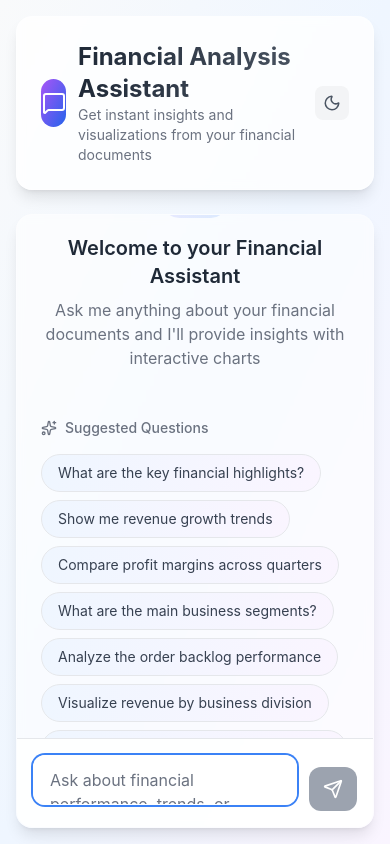
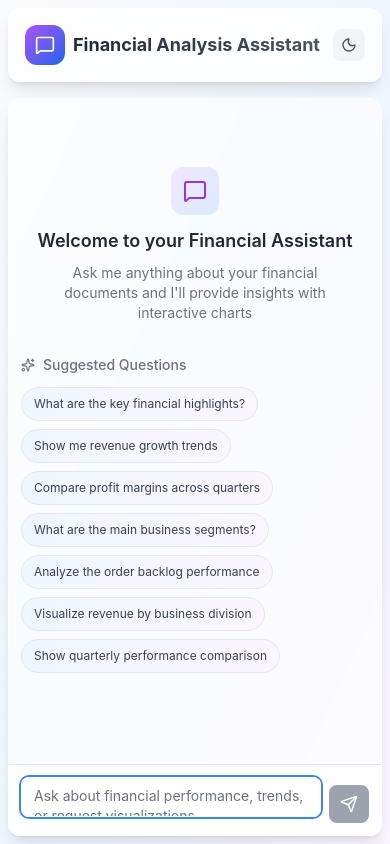
Before and after one commit to dhruveel10/frontend, a React (Create React App) app: page / in a window 390 px wide. Built offline with nearby package versions, Linux system fonts and the light colour scheme.

Commit message:
connected frontend with render api

```diff
--- a/src/App.js
+++ b/src/App.js
@@ -1,8 +1,8 @@
 import React, { useState, useRef, useEffect } from 'react';
-import { Send, MessageSquare, FileText, Loader2, Sparkles, User, Bot, BarChart3, PieChart, TrendingUp, Moon, Sun } from 'lucide-react';
+import { Send, MessageSquare, FileText, Loader2, Sparkles, User, Bot, BarChart3, PieChart, TrendingUp, Moon, Sun, X } from 'lucide-react';
 import { BarChart, Bar, XAxis, YAxis, CartesianGrid, Tooltip, ResponsiveContainer, PieChart as RechartsPieChart, Cell, LineChart, Line, Pie } from 'recharts';
 
-const API_BASE = 'http://localhost:3001/api';
+const API_BASE = 'https://financial-analysis-assistant.onrender.com/api';
 
 const CHART_COLORS = ['#3B82F6', '#8B5CF6', '#10B981', '#F59E0B', '#EF4444', '#6366F1', '#EC4899', '#14B8A6'];
 
@@ -21,7 +21,7 @@ const parseMarkdownText = (text, isDark) => {
     if (line.trim().startsWith('**') && line.trim().endsWith('**')) {
       const headerText = line.trim().slice(2, -2);
       elements.push(
-        <h3 key={`header-${index}`} className={`font-bold text-lg mt-4 mb-2 first:mt-0 ${
+        <h3 key={`header-${index}`} className={`font-bold text-base sm:text-lg mt-4 mb-2 first:mt-0 ${
           isDark ? 'text-white' : 'text-gray-900'
         }`}>
           {headerText}
@@ -34,11 +34,11 @@ const parseMarkdownText = (text, isDark) => {
       const bulletText = line.trim().slice(2);
       const parsedBullet = parseBoldText(bulletText, isDark);
       elements.push(
-        <div key={`bullet-${index}`} className="flex items-start gap-2 mb-1 ml-4">
-          <span className={`font-bold mt-1 ${
+        <div key={`bullet-${index}`} className="flex items-start gap-2 mb-1 ml-2 sm:ml-4">
+          <span className={`font-bold mt-1 text-sm ${
             isDark ? 'text-blue-400' : 'text-blue-600'
           }`}>•</span>
-          <span className={`leading-relaxed ${
+          <span className={`leading-relaxed text-sm sm:text-base ${
             isDark ? 'text-gray-200' : 'text-gray-700'
           }`}>{parsedBullet}</span>
         </div>
@@ -49,7 +49,7 @@ const parseMarkdownText = (text, isDark) => {
     const parsedLine = parseBoldText(line, isDark);
     if (parsedLine) {
       elements.push(
-        <p key={`line-${index}`} className={`mb-2 leading-relaxed ${
+        <p key={`line-${index}`} className={`mb-2 leading-relaxed text-sm sm:text-base ${
           isDark ? 'text-gray-200' : 'text-gray-700'
         }`}>
           {parsedLine}
@@ -95,22 +95,28 @@ const ChartComponent = ({ chart, isDark }) => {
   const tooltipBorder = isDark ? '#374151' : '#D1D5DB';
 
   const renderChart = () => {
+    const chartHeight = window.innerWidth < 768 ? 250 : 300;
+    const margin = window.innerWidth < 768
+      ? { top: 10, right: 10, left: 10, bottom: 40 }
+      : { top: 20, right: 30, left: 20, bottom: 5 };
+
     switch (chart.type) {
       case 'bar':
         return (
-          <ResponsiveContainer width="100%" height={300}>
-            <BarChart data={chart.data} margin={{ top: 20, right: 30, left: 20, bottom: 5 }}>
+          <ResponsiveContainer width="100%" height={chartHeight}>
+            <BarChart data={chart.data} margin={margin}>
               <CartesianGrid strokeDasharray="3 3" stroke={gridColor} />
               <XAxis
                 dataKey="label"
-                tick={{ fontSize: 12, fill: textColor }}
+                tick={{ fontSize: window.innerWidth < 768 ? 10 : 12, fill: textColor }}
                 stroke={textColor}
-                angle={-45}
+                angle={window.innerWidth < 768 ? -45 : -30}
                 textAnchor="end"
-                height={80}
+                height={window.innerWidth < 768 ? 60 : 80}
+                interval={0}
               />
               <YAxis
-                tick={{ fontSize: 12, fill: textColor }}
+                tick={{ fontSize: window.innerWidth < 768 ? 10 : 12, fill: textColor }}
                 stroke={textColor}
               />
               <Tooltip
@@ -120,7 +126,8 @@ const ChartComponent = ({ chart, isDark }) => {
                   backgroundColor: tooltipBg,
                   border: `1px solid ${tooltipBorder}`,
                   borderRadius: '8px',
-                  color: isDark ? '#F9FAFB' : '#374151'
+                  color: isDark ? '#F9FAFB' : '#374151',
+                  fontSize: window.innerWidth < 768 ? '12px' : '14px'
                 }}
               />
               <Bar
@@ -137,16 +144,17 @@ const ChartComponent = ({ chart, isDark }) => {
         );
 
       case 'pie':
+        const outerRadius = window.innerWidth < 768 ? 60 : 80;
         return (
-          <ResponsiveContainer width="100%" height={300}>
+          <ResponsiveContainer width="100%" height={chartHeight}>
             <RechartsPieChart>
               <Pie
                 data={chart.data}
                 cx="50%"
                 cy="50%"
                 labelLine={false}
-                label={({ label, percent }) => `${label}: ${(percent * 100).toFixed(0)}%`}
-                outerRadius={80}
+                label={window.innerWidth < 768 ? false : ({ label, percent }) => `${label}: ${(percent * 100).toFixed(0)}%`}
+                outerRadius={outerRadius}
                 fill="#8884d8"
                 dataKey="value"
               >
@@ -160,7 +168,8 @@ const ChartComponent = ({ chart, isDark }) => {
                   backgroundColor: tooltipBg,
                   border: `1px solid ${tooltipBorder}`,
                   borderRadius: '8px',
-                  color: isDark ? '#F9FAFB' : '#374151'
+                  color: isDark ? '#F9FAFB' : '#374151',
+                  fontSize: window.innerWidth < 768 ? '12px' : '14px'
                 }}
               />
             </RechartsPieChart>
@@ -169,16 +178,16 @@ const ChartComponent = ({ chart, isDark }) => {
 
       case 'line':
         return (
-          <ResponsiveContainer width="100%" height={300}>
-            <LineChart data={chart.data} margin={{ top: 20, right: 30, left: 20, bottom: 5 }}>
+          <ResponsiveContainer width="100%" height={chartHeight}>
+            <LineChart data={chart.data} margin={margin}>
               <CartesianGrid strokeDasharray="3 3" stroke={gridColor} />
               <XAxis
                 dataKey="label"
-                tick={{ fontSize: 12, fill: textColor }}
+                tick={{ fontSize: window.innerWidth < 768 ? 10 : 12, fill: textColor }}
                 stroke={textColor}
               />
               <YAxis
-                tick={{ fontSize: 12, fill: textColor }}
+                tick={{ fontSize: window.innerWidth < 768 ? 10 : 12, fill: textColor }}
                 stroke={textColor}
               />
               <Tooltip
@@ -188,16 +197,17 @@ const ChartComponent = ({ chart, isDark }) => {
                   backgroundColor: tooltipBg,
                   border: `1px solid ${tooltipBorder}`,
                   borderRadius: '8px',
-                  color: isDark ? '#F9FAFB' : '#374151'
+                  color: isDark ? '#F9FAFB' : '#374151',
+                  fontSize: window.innerWidth < 768 ? '12px' : '14px'
                 }}
               />
               <Line
                 type="monotone"
                 dataKey="value"
                 stroke="#3B82F6"
-                strokeWidth={3}
-                dot={{ fill: '#3B82F6', strokeWidth: 2, r: 4 }}
-                activeDot={{ r: 6, stroke: '#3B82F6', strokeWidth: 2 }}
+                strokeWidth={window.innerWidth < 768 ? 2 : 3}
+                dot={{ fill: '#3B82F6', strokeWidth: 2, r: window.innerWidth < 768 ? 3 : 4 }}
+                activeDot={{ r: window.innerWidth < 768 ? 4 : 6, stroke: '#3B82F6', strokeWidth: 2 }}
               />
             </LineChart>
           </ResponsiveContainer>
@@ -205,7 +215,7 @@ const ChartComponent = ({ chart, isDark }) => {
 
       default:
         return (
-          <div className={`text-center py-8 ${
+          <div className={`text-center py-8 text-sm ${
             isDark ? 'text-gray-400' : 'text-gray-500'
           }`}>
             Unsupported chart type: {chart.type}
@@ -216,27 +226,28 @@ const ChartComponent = ({ chart, isDark }) => {
 
   const getChartIcon = () => {
     const iconClass = isDark ? 'text-blue-400' : 'text-blue-600';
+    const iconSize = window.innerWidth < 768 ? 14 : 16;
     switch (chart.type) {
       case 'bar':
-        return <BarChart3 size={16} className={iconClass} />;
+        return <BarChart3 size={iconSize} className={iconClass} />;
       case 'pie':
-        return <PieChart size={16} className={`${isDark ? 'text-purple-400' : 'text-purple-600'}`} />;
+        return <PieChart size={iconSize} className={`${isDark ? 'text-purple-400' : 'text-purple-600'}`} />;
       case 'line':
-        return <TrendingUp size={16} className={`${isDark ? 'text-green-400' : 'text-green-600'}`} />;
+        return <TrendingUp size={iconSize} className={`${isDark ? 'text-green-400' : 'text-green-600'}`} />;
       default:
-        return <BarChart3 size={16} className={iconClass} />;
+        return <BarChart3 size={iconSize} className={iconClass} />;
     }
   };
 
   return (
-    <div className={`mt-4 p-4 rounded-lg border ${
+    <div className={`mt-4 p-3 sm:p-4 rounded-lg border ${
       isDark
         ? 'bg-gray-800 border-gray-600'
         : 'bg-gray-50 border-gray-200'
     }`}>
       <div className="flex items-center gap-2 mb-3">
         {getChartIcon()}
-        <h4 className={`font-medium ${
+        <h4 className={`font-medium text-sm sm:text-base ${
           isDark ? 'text-gray-200' : 'text-gray-700'
         }`}>
           {chart.title || `${chart.type.charAt(0).toUpperCase() + chart.type.slice(1)} Chart`}
@@ -247,29 +258,32 @@ const ChartComponent = ({ chart, isDark }) => {
       <div className={`mt-3 text-xs ${
         isDark ? 'text-gray-400' : 'text-gray-500'
       }`}>
-        <span>Data points: {chart.data.length}</span>
-        {chart.data.length > 0 && (
-          <span className="ml-4">
-            Total: {chart.data.reduce((sum, item) => sum + (item.value || 0), 0).toLocaleString()}
-          </span>
-        )}
+        <div className="flex flex-wrap gap-x-4 gap-y-1">
+          <span>Data points: {chart.data.length}</span>
+          {chart.data.length > 0 && (
+            <span>
+              Total: {chart.data.reduce((sum, item) => sum + (item.value || 0), 0).toLocaleString()}
+            </span>
+          )}
+        </div>
       </div>
     </div>
   );
 };
 
 const ChatMessage = ({ message, isUser, sources, chart, isDark }) => (
-  <div className={`flex mb-6 ${isUser ? 'justify-end' : 'justify-start'}`}>
-    <div className={`flex max-w-[85%] ${isUser ? 'flex-row-reverse' : 'flex-row'} items-start gap-3`}>
-      <div className={`flex-shrink-0 w-8 h-8 rounded-full flex items-center justify-center ${
+  <div className={`flex mb-4 sm:mb-6 ${isUser ? 'justify-end' : 'justify-start'}`}>
+    <div className={`flex max-w-[95%] sm:max-w-[85%] ${isUser ? 'flex-row-reverse' : 'flex-row'} items-start gap-2 sm:gap-3`}>
+      <div className={`flex-shrink-0 w-7 h-7 sm:w-8 sm:h-8 rounded-full flex items-center justify-center ${
         isUser
           ? 'bg-blue-600 text-white'
           : 'bg-gradient-to-br from-purple-500 to-blue-600 text-white'
       }`}>
-        {isUser ? <User size={16} /> : <Bot size={16} />}
+        {isUser ? <User size={14} className="sm:hidden" /> : <Bot size={14} className="sm:hidden" />}
+        {isUser ? <User size={16} className="hidden sm:block" /> : <Bot size={16} className="hidden sm:block" />}
       </div>
 
-      <div className={`rounded-2xl px-4 py-3 shadow-sm ${
+      <div className={`rounded-2xl px-3 py-2 sm:px-4 sm:py-3 shadow-sm ${
         isUser
           ? 'bg-blue-600 text-white rounded-br-md'
           : isDark
@@ -278,7 +292,7 @@ const ChatMessage = ({ message, isUser, sources, chart, isDark }) => (
       }`}>
         <div className="leading-relaxed">
           {isUser ? (
-            <div className="whitespace-pre-wrap">{message}</div>
+            <div className="whitespace-pre-wrap text-sm sm:text-base">{message}</div>
           ) : (
             <div>{parseMarkdownText(message, isDark)}</div>
           )}
@@ -292,7 +306,8 @@ const ChatMessage = ({ message, isUser, sources, chart, isDark }) => (
               ? 'border-gray-600 text-gray-400'
               : 'border-gray-200 text-gray-500'
           }`}>
-            <FileText size={12} />
+            <FileText size={10} className="sm:hidden" />
+            <FileText size={12} className="hidden sm:block" />
             <span>Sources: {sources.map(s => s.source.substring(0, 8)).join(', ')}</span>
           </div>
         )}
@@ -313,11 +328,12 @@ const SuggestedQuestions = ({ onQuestionClick, isDark }) => {
   ];
 
   return (
-    <div className="mb-8">
-      <h3 className={`text-sm font-medium mb-4 flex items-center gap-2 ${
+    <div className="mb-6 sm:mb-8">
+      <h3 className={`text-sm font-medium mb-3 sm:mb-4 flex items-center gap-2 ${
         isDark ? 'text-gray-300' : 'text-gray-500'
       }`}>
-        <Sparkles size={16} />
+        <Sparkles size={14} className="sm:hidden" />
+        <Sparkles size={16} className="hidden sm:block" />
         Suggested Questions
       </h3>
       <div className="flex flex-wrap gap-2">
@@ -325,7 +341,7 @@ const SuggestedQuestions = ({ onQuestionClick, isDark }) => {
           <button
             key={index}
             onClick={() => onQuestionClick(question)}
-            className={`px-4 py-2 text-sm border rounded-full transition-all duration-200 hover:shadow-md hover:scale-105 ${
+            className={`px-3 py-2 text-xs sm:text-sm border rounded-full transition-all duration-200 hover:shadow-md active:scale-95 ${
               isDark
                 ? 'bg-gray-800 hover:bg-gray-700 text-gray-200 border-gray-600 hover:border-blue-500'
                 : 'bg-gradient-to-r from-blue-50 to-purple-50 hover:from-blue-100 hover:to-purple-100 text-gray-700 border-gray-200 hover:border-blue-300'
@@ -341,13 +357,13 @@ const SuggestedQuestions = ({ onQuestionClick, isDark }) => {
 
 const LoadingDots = ({ isDark }) => (
   <div className="flex gap-1">
-    <div className={`w-2 h-2 rounded-full animate-bounce ${
+    <div className={`w-1.5 h-1.5 sm:w-2 sm:h-2 rounded-full animate-bounce ${
       isDark ? 'bg-gray-400' : 'bg-gray-400'
     }`}></div>
-    <div className={`w-2 h-2 rounded-full animate-bounce ${
+    <div className={`w-1.5 h-1.5 sm:w-2 sm:h-2 rounded-full animate-bounce ${
       isDark ? 'bg-gray-400' : 'bg-gray-400'
     }`} style={{ animationDelay: '0.1s' }}></div>
-    <div className={`w-2 h-2 rounded-full animate-bounce ${
+    <div className={`w-1.5 h-1.5 sm:w-2 sm:h-2 rounded-full animate-bounce ${
       isDark ? 'bg-gray-400' : 'bg-gray-400'
     }`} style={{ animationDelay: '0.2s' }}></div>
   </div>
@@ -363,7 +379,8 @@ const ThemeToggle = ({ isDark, onToggle }) => (
     }`}
     title={isDark ? 'Switch to light mode' : 'Switch to dark mode'}
   >
-    {isDark ? <Sun size={18} /> : <Moon size={18} />}
+    {isDark ? <Sun size={16} className="sm:hidden" /> : <Moon size={16} className="sm:hidden" />}
+    {isDark ? <Sun size={18} className="hidden sm:block" /> : <Moon size={18} className="hidden sm:block" />}
   </button>
 );
 
@@ -451,71 +468,76 @@ export default function FinancialChatbot() {
         ? 'bg-gray-900'
         : 'bg-gradient-to-br from-gray-50 via-blue-50 to-purple-50'
     }`}>
-      <div className="max-w-5xl mx-auto p-4 h-screen flex flex-col">
-        <div className={`backdrop-blur-sm rounded-2xl shadow-lg border p-6 mb-6 transition-colors duration-300 ${
+      <div className="max-w-5xl mx-auto p-2 sm:p-4 h-screen flex flex-col">
+        <div className={`backdrop-blur-sm rounded-xl sm:rounded-2xl shadow-lg border p-4 sm:p-6 mb-4 sm:mb-6 transition-colors duration-300 ${
           isDark
             ? 'bg-gray-800 border-gray-700'
             : 'bg-white/80 border-white/20'
         }`}>
           <div className="flex items-center justify-between">
-            <div className="flex items-center gap-3">
-              <div className="w-12 h-12 bg-gradient-to-br from-purple-500 to-blue-600 rounded-2xl flex items-center justify-center">
-                <MessageSquare size={24} className="text-white" />
+            <div className="flex items-center gap-2 sm:gap-3 min-w-0 flex-1">
+              <div className="w-10 h-10 sm:w-12 sm:h-12 bg-gradient-to-br from-purple-500 to-blue-600 rounded-xl sm:rounded-2xl flex items-center justify-center flex-shrink-0">
+                <MessageSquare size={20} className="text-white sm:hidden" />
+                <MessageSquare size={24} className="text-white hidden sm:block" />
               </div>
-              <div>
-                <h1 className={`text-2xl font-bold bg-gradient-to-r bg-clip-text text-transparent ${
+              <div className="min-w-0 flex-1">
+                <h1 className={`text-lg sm:text-2xl font-bold bg-gradient-to-r bg-clip-text text-transparent truncate ${
                   isDark
                     ? 'from-gray-100 to-gray-300'
                     : 'from-gray-800 to-gray-600'
                 }`}>
                   Financial Analysis Assistant
                 </h1>
-                <p className={`text-sm ${
+                <p className={`text-xs sm:text-sm hidden sm:block ${
                   isDark ? 'text-gray-300' : 'text-gray-500'
                 }`}>Get instant insights and visualizations from your financial documents</p>
               </div>
             </div>
 
-            <div className="flex items-center gap-3">
+            <div className="flex items-center gap-2 sm:gap-3 flex-shrink-0">
               <ThemeToggle isDark={isDark} onToggle={() => setIsDark(!isDark)} />
               {messages.length > 0 && (
                 <button
                   onClick={clearChat}
-                  className={`px-4 py-2 text-sm rounded-lg transition-colors ${
+                  className={`p-2 sm:px-4 sm:py-2 text-xs sm:text-sm rounded-lg transition-colors flex items-center gap-1 sm:gap-2 ${
                     isDark
                       ? 'text-gray-300 hover:text-gray-100 hover:bg-gray-700'
                       : 'text-gray-600 hover:text-gray-800 hover:bg-gray-100'
                   }`}
                 >
-                  Clear Chat
+                  <X size={14} className="sm:hidden" />
+                  <span className="hidden sm:inline">Clear Chat</span>
                 </button>
               )}
             </div>
           </div>
         </div>
 
-        <div className={`flex-1 backdrop-blur-sm rounded-2xl shadow-lg border flex flex-col overflow-hidden transition-colors duration-300 ${
+        <div className={`flex-1 backdrop-blur-sm rounded-xl sm:rounded-2xl shadow-lg border flex flex-col overflow-hidden transition-colors duration-300 ${
           isDark
             ? 'bg-gray-800 border-gray-700'
             : 'bg-white/60 border-white/20'
         }`}>
-          <div className="flex-1 overflow-y-auto p-6" style={{ scrollbarWidth: 'thin' }}>
+          <div className="flex-1 overflow-y-auto p-3 sm:p-6" style={{ scrollbarWidth: 'thin' }}>
             {messages.length === 0 ? (
               <div className="h-full flex flex-col justify-center">
-                <div className="text-center mb-12">
-                  <div className={`w-16 h-16 rounded-2xl flex items-center justify-center mx-auto mb-4 ${
+                <div className="text-center mb-8 sm:mb-12">
+                  <div className={`w-12 h-12 sm:w-16 sm:h-16 rounded-xl sm:rounded-2xl flex items-center justify-center mx-auto mb-3 sm:mb-4 ${
                     isDark
                       ? 'bg-gray-700'
                       : 'bg-gradient-to-br from-purple-100 to-blue-100'
                   }`}>
-                    <MessageSquare size={32} className={`${
+                    <MessageSquare size={24} className={`sm:hidden ${
+                      isDark ? 'text-purple-400' : 'text-purple-600'
+                    }`} />
+                    <MessageSquare size={32} className={`hidden sm:block ${
                       isDark ? 'text-purple-400' : 'text-purple-600'
                     }`} />
                   </div>
-                  <h2 className={`text-xl font-semibold mb-2 ${
+                  <h2 className={`text-lg sm:text-xl font-semibold mb-2 px-4 ${
                     isDark ? 'text-gray-100' : 'text-gray-800'
                   }`}>Welcome to your Financial Assistant</h2>
-                  <p className={`${
+                  <p className={`text-sm sm:text-base px-4 ${
                     isDark ? 'text-gray-300' : 'text-gray-500'
                   }`}>Ask me anything about your financial documents and I'll provide insights with interactive charts</p>
                 </div>
@@ -536,21 +558,22 @@ export default function FinancialChatbot() {
                 ))}
 
                 {loading && (
-                  <div className="flex justify-start mb-6">
-                    <div className="flex items-start gap-3">
-                      <div className="flex-shrink-0 w-8 h-8 rounded-full bg-gradient-to-br from-purple-500 to-blue-600 flex items-center justify-center text-white">
-                        <Bot size={16} />
+                  <div className="flex justify-start mb-4 sm:mb-6">
+                    <div className="flex items-start gap-2 sm:gap-3">
+                      <div className="flex-shrink-0 w-7 h-7 sm:w-8 sm:h-8 rounded-full bg-gradient-to-br from-purple-500 to-blue-600 flex items-center justify-center text-white">
+                        <Bot size={14} className="sm:hidden" />
+                        <Bot size={16} className="hidden sm:block" />
                       </div>
-                      <div className={`border rounded-2xl rounded-bl-md px-4 py-3 shadow-sm ${
+                      <div className={`border rounded-2xl rounded-bl-md px-3 py-2 sm:px-4 sm:py-3 shadow-sm ${
                         isDark
                           ? 'bg-gray-800 border-gray-600'
                           : 'bg-white border-gray-200'
                       }`}>
-                        <div className="flex items-center gap-3">
+                        <div className="flex items-center gap-2 sm:gap-3">
                           <LoadingDots isDark={isDark} />
-                          <span className={`text-sm ${
+                          <span className={`text-xs sm:text-sm ${
                             isDark ? 'text-gray-300' : 'text-gray-500'
-                          }`}>Analyzing documents and generating visualizations...</span>
+                          }`}>Analyzing documents...</span>
                         </div>
                       </div>
                     </div>
@@ -562,20 +585,20 @@ export default function FinancialChatbot() {
             )}
           </div>
 
-          <div className={`border-t p-4 transition-colors duration-300 ${
+          <div className={`border-t p-3 sm:p-4 transition-colors duration-300 ${
             isDark
               ? 'border-gray-700 bg-gray-800'
               : 'border-gray-200 bg-white/80'
           }`}>
-            <div className="flex gap-3 items-end">
+            <div className="flex gap-2 sm:gap-3 items-end">
               <div className="flex-1">
                 <textarea
                   ref={inputRef}
                   value={input}
                   onChange={(e) => setInput(e.target.value)}
                   onKeyPress={handleKeyPress}
-                  placeholder="Ask about financial performance, trends, or request specific visualizations..."
-                  className={`w-full resize-none border rounded-xl px-4 py-3 focus:ring-2 focus:ring-blue-500 focus:border-transparent outline-none transition-all duration-200 backdrop-blur-sm ${
+                  placeholder="Ask about financial performance, trends, or request visualizations..."
+                  className={`w-full resize-none border rounded-lg sm:rounded-xl px-3 py-2 sm:px-4 sm:py-3 focus:ring-2 focus:ring-blue-500 focus:border-transparent outline-none transition-all duration-200 backdrop-blur-sm text-sm sm:text-base ${
                     isDark
                       ? 'border-gray-600 bg-gray-700 text-gray-100 placeholder-gray-400'
                       : 'border-gray-300 bg-white/90 text-gray-900 placeholder-gray-500'
@@ -583,7 +606,7 @@ export default function FinancialChatbot() {
                   rows={1}
                   disabled={loading}
                   style={{
-                    minHeight: '48px',
+                    minHeight: '40px',
                     maxHeight: '120px',
                     scrollbarWidth: 'thin'
                   }}
@@ -596,12 +619,17 @@ export default function FinancialChatbot() {
               <button
                 onClick={() => sendMessage()}
                 disabled={loading || !input.trim()}
-                className="bg-gradient-to-r from-blue-600 to-purple-600 hover:from-blue-700 hover:to-purple-700 disabled:from-gray-400 disabled:to-gray-400 text-white p-3 rounded-xl transition-all duration-200 shadow-lg hover:shadow-xl disabled:cursor-not-allowed disabled:shadow-none flex items-center gap-2 min-w-[48px] justify-center"
+                className="bg-gradient-to-r from-blue-600 to-purple-600 hover:from-blue-700 hover:to-purple-700 disabled:from-gray-400 disabled:to-gray-400 text-white p-2.5 sm:p-3 rounded-lg sm:rounded-xl transition-all duration-200 shadow-lg hover:shadow-xl disabled:cursor-not-allowed disabled:shadow-none flex items-center gap-2 min-w-[40px] sm:min-w-[48px] justify-center active:scale-95"
               >
                 {loading ? (
-                  <Loader2 size={20} className="animate-spin" />
+                  <Loader2 size={18} className="animate-spin sm:hidden" />
                 ) : (
-                  <Send size={20} />
+                  <Send size={18} className="sm:hidden" />
+                )}
+                {loading ? (
+                  <Loader2 size={20} className="animate-spin hidden sm:block" />
+                ) : (
+                  <Send size={20} className="hidden sm:block" />
                 )}
               </button>
             </div>
```
